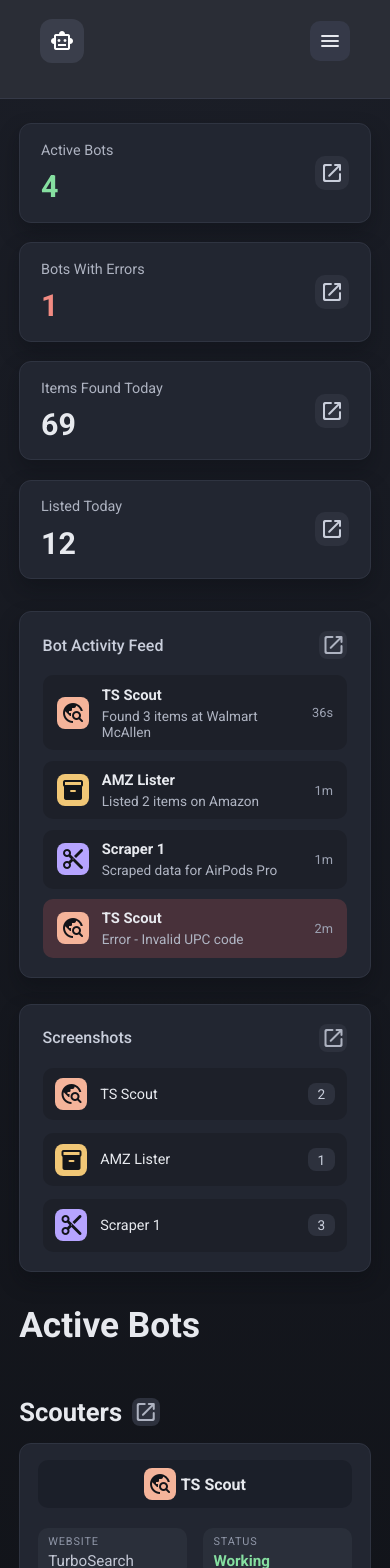
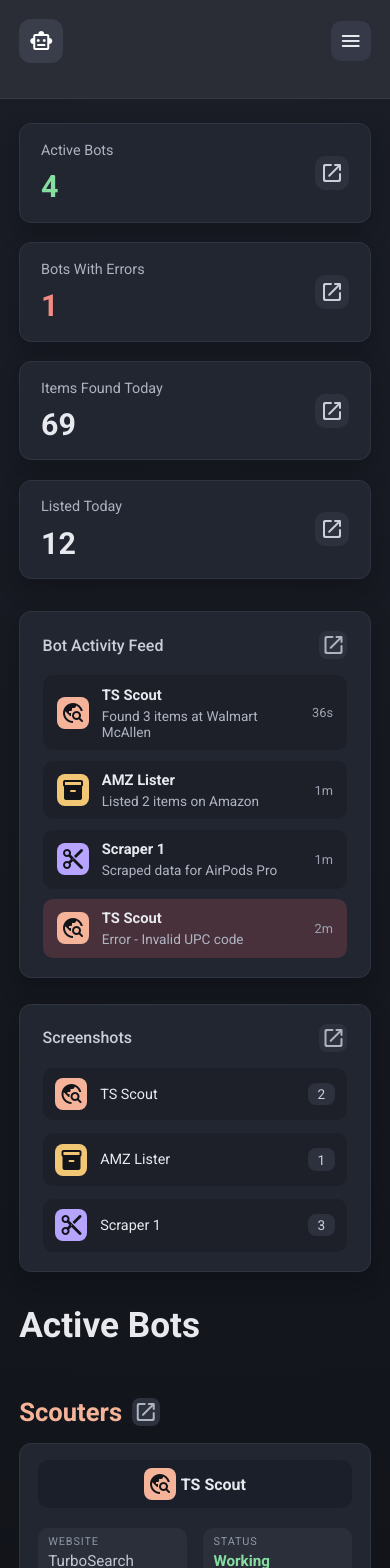
Before and after one commit to esojogerba/cnc-dashboard, a React (Vite) app: page / in a window 390 px wide. Shown: the top 1568 px of the page. Built offline with nearby package versions, Linux system fonts and the light colour scheme.

Commit message:
Added link to scouters page on home page, fixed mobile navbar spacing.

```diff
--- a/src/App.css
+++ b/src/App.css
@@ -1096,6 +1096,16 @@
     color: #aeb3c1;
 }
 
+.panel-icon-button {
+    text-decoration: none;
+    cursor: pointer;
+}
+
+.panel-icon-button:hover {
+    background: #3a3f4d;
+    color: #f0f2f7;
+}
+
 .activity-list {
     display: flex;
     flex-direction: column;
@@ -1220,7 +1230,7 @@
     font-weight: 600;
 }
 
-.bot-title.accent-peach {
+.scouters-page .bot-title.accent-peach {
     color: #e7e9ee;
 }
 
@@ -1658,6 +1668,10 @@
         padding: 1.5rem 1.2rem 3rem;
     }
 
+    .top-nav {
+        padding: 1.2rem 1.2rem;
+    }
+
     .launch-header {
         flex-direction: column;
         align-items: flex-start;
--- a/src/components/BotSection.jsx
+++ b/src/components/BotSection.jsx
@@ -1,3 +1,4 @@
+import { Link } from 'react-router-dom'
 import BotRow from './BotRow'
 
 function BotSection({
@@ -5,6 +6,7 @@
   accent,
   rows,
   newLabel,
+  headerLink,
   showHeader = true,
   showHeaderIcon = true,
   showNewButton = true,
@@ -15,9 +17,21 @@
         <div className="bot-header">
           <h2 className={`bot-title accent-${accent}`}>{title}</h2>
           {showHeaderIcon ? (
-            <span className="panel-icon" aria-hidden="true">
-              <span className="material-icons-round">open_in_new</span>
-            </span>
+            headerLink ? (
+              <Link
+                className="panel-icon panel-icon-button"
+                to={headerLink}
+                aria-label={`Open ${title} page`}
+              >
+                <span className="material-icons-round" aria-hidden="true">
+                  open_in_new
+                </span>
+              </Link>
+            ) : (
+              <span className="panel-icon" aria-hidden="true">
+                <span className="material-icons-round">open_in_new</span>
+              </span>
+            )
           ) : null}
         </div>
       ) : null}
--- a/src/pages/Home.jsx
+++ b/src/pages/Home.jsx
@@ -145,6 +145,7 @@
           accent="peach"
           rows={scouterRows}
           newLabel="New Scouter"
+          headerLink="/scouters"
         />
         <BotSection
           title="Listers"
--- a/src/pages/Scouters.jsx
+++ b/src/pages/Scouters.jsx
@@ -138,7 +138,7 @@
     };
 
     return (
-        <main className="dashboard">
+        <main className="dashboard scouters-page">
             <div className="page-title-row">
                 <span className="icon-chip tone-peach page-title-icon">
                     <span className="material-icons-round" aria-hidden="true">
```
